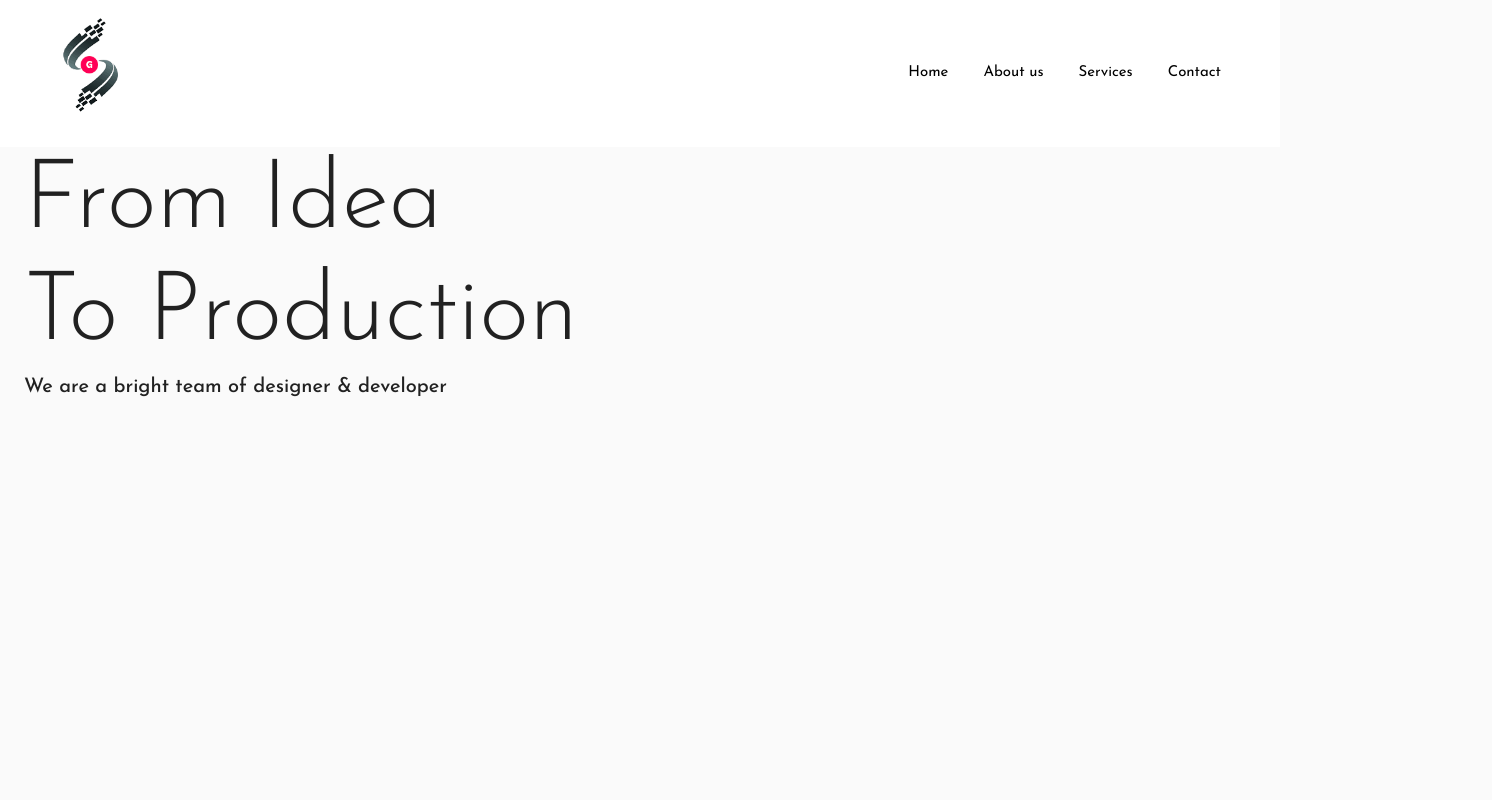
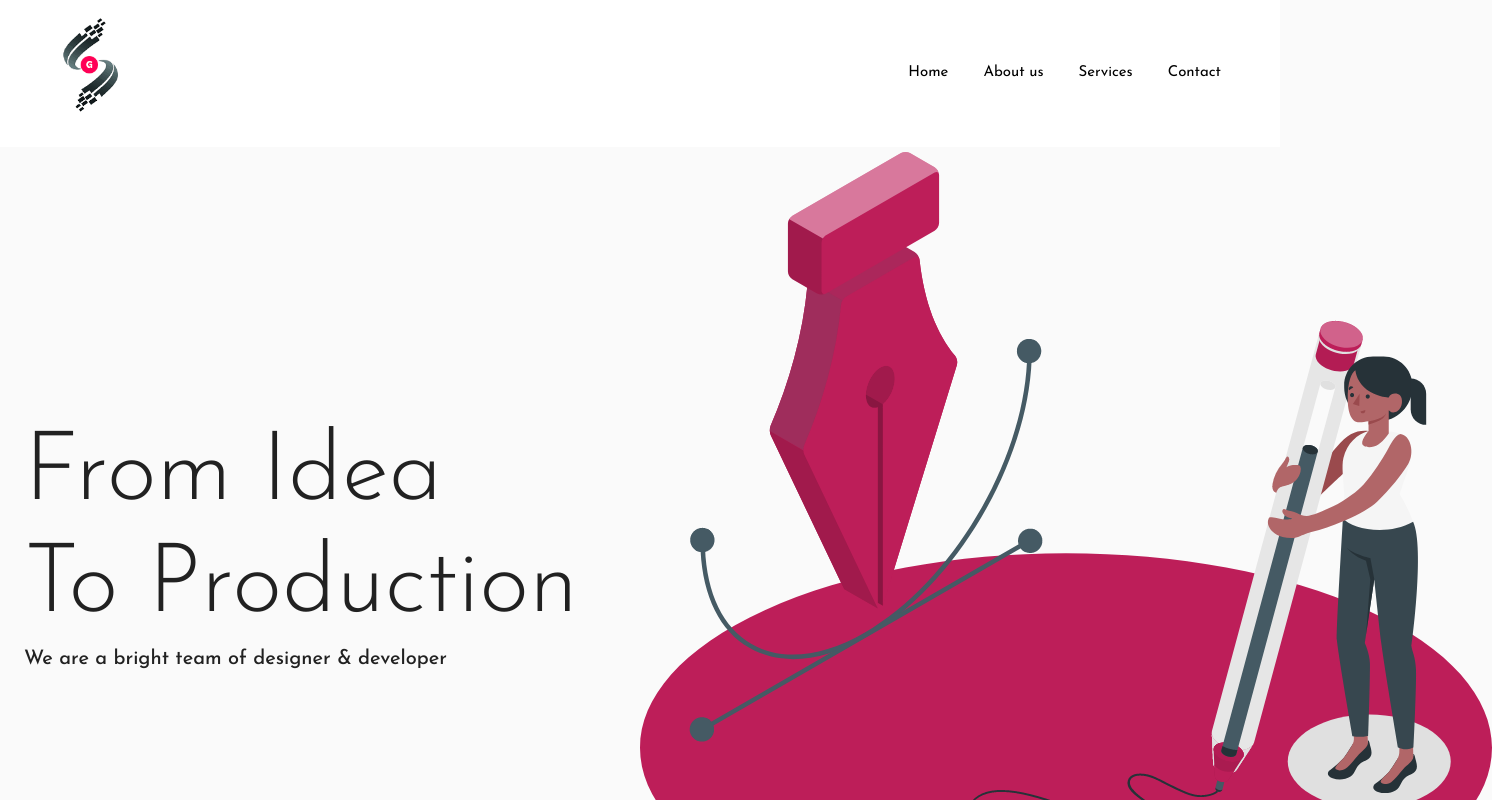
Before and after one commit to VinCodeTheWeb/genosio, a React (Create React App) app in the folder client/: page / in a window 1280 px wide. Shown: the top 800 px of the page, 1492 px wide, since content can reach past the window. Built offline with nearby package versions, Linux system fonts and the light colour scheme.

Commit message:
centering hero text and putting illustration in hero section

```diff
--- a/client/src/components/Header/header.component.tsx
+++ b/client/src/components/Header/header.component.tsx
@@ -1,6 +1,6 @@
 import React from 'react';
 import { makeStyles } from '@material-ui/core/styles';
-import { AppBar, Toolbar, Typography, Button } from '@material-ui/core/';
+import { AppBar, Toolbar, Typography } from '@material-ui/core/';
 import { Link } from 'react-router-dom';
 // Logo
 import Logo from 'assets/logo.png';
--- a/client/src/components/Header/header.styles.ts
+++ b/client/src/components/Header/header.styles.ts
@@ -1,10 +1,5 @@
 import { Theme } from '@material-ui/core';
 import { IHeader } from './header.type';
-
-// type TBreakpoints = ["up"] | ["down"] | ["only"] | ["between"]
-// interface IThem {
-//   breakpoints
-// }
 
 export const styles = ({ breakpoints }: Theme): IHeader => ({
     header: {
--- a/client/src/pages/home/home.component.tsx
+++ b/client/src/pages/home/home.component.tsx
@@ -1,22 +1,29 @@
 import React from 'react';
 import { Typography, Container, Grid } from '@material-ui/core';
+
+// Assets
+import Illustration from 'assets/illustration@2x.png';
 
 // Header
 import { Header } from 'components/Header/header.component';
 
+// Styles
+import { useStyles } from './home.styles';
+
 const HomePage: React.FC = () => {
+    const classes = useStyles();
+
     return (
         <>
             <Header />
-            <Container>
-                <Grid>
+            <Container className={classes.container}>
+                <Grid container direction="column" justify="center" md={6}>
                     <Typography variant="h1">From Idea</Typography>
+                    <Typography variant="h1">To Production</Typography>
+                    <Typography variant="h6">We are a bright team of designer & developer</Typography>
                 </Grid>
-                <Grid>
-                    <Typography variant="h1">To Production</Typography>
-                </Grid>
-                <Grid>
-                    <Typography variant="h6">We are a bright team of designer & developer</Typography>
+                <Grid container direction="column" justify="center" md={6}>
+                    <img src={Illustration} alt="illustration" />
                 </Grid>
             </Container>
         </>
--- /dev/null
+++ b/client/src/pages/home/home.styles.ts
@@ -0,0 +1,13 @@
+import { makeStyles } from '@material-ui/core/styles';
+
+// Home type
+import { IHome } from './home.type';
+
+const styles = (): IHome => ({
+    container: {
+        display: 'flex',
+        height: '800px',
+    },
+});
+
+export const useStyles = makeStyles(styles);
--- /dev/null
+++ b/client/src/pages/home/home.type.ts
@@ -0,0 +1,6 @@
+export interface IHome {
+    container: {
+        display: string;
+        height: string;
+    };
+}
```
